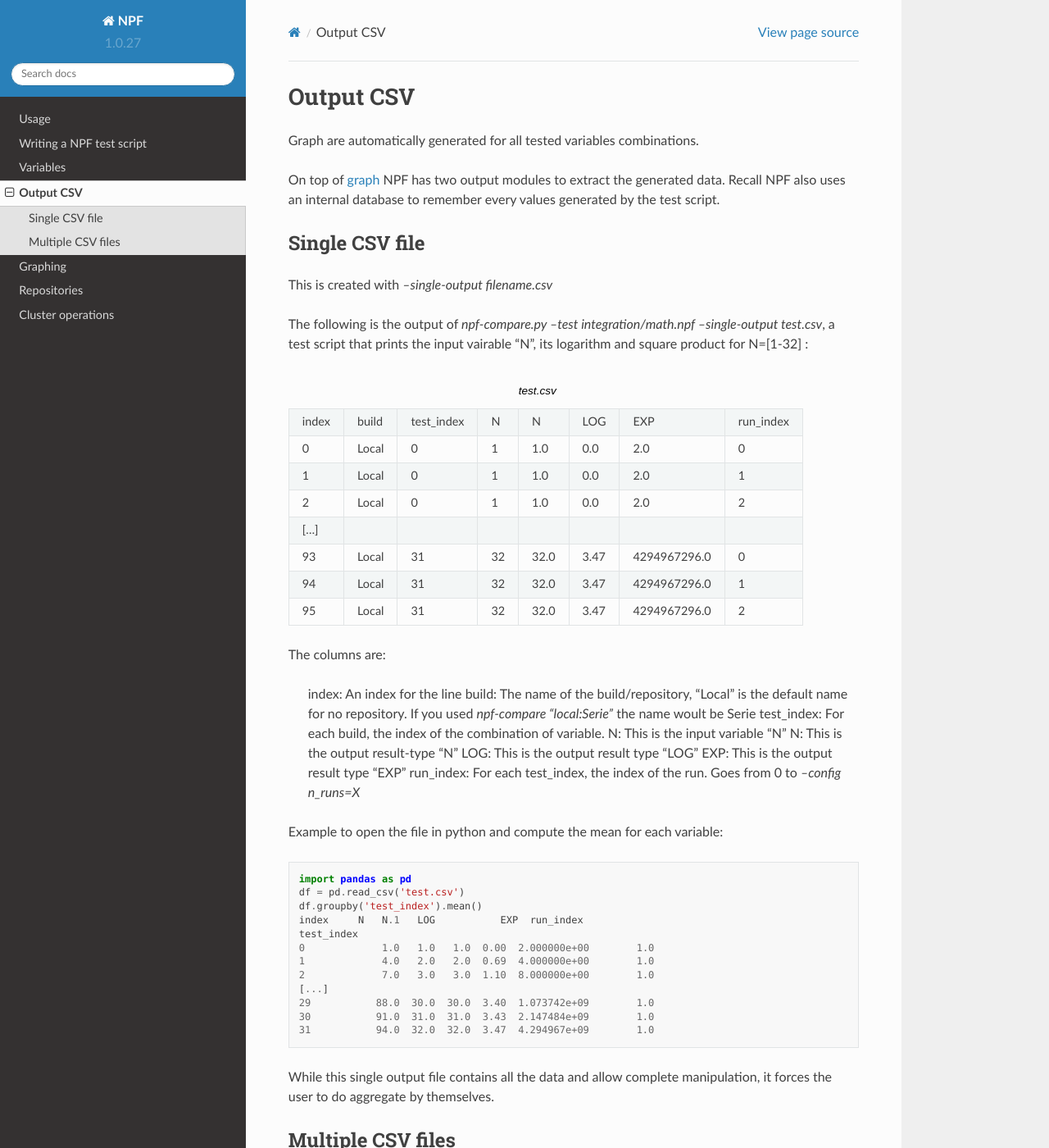
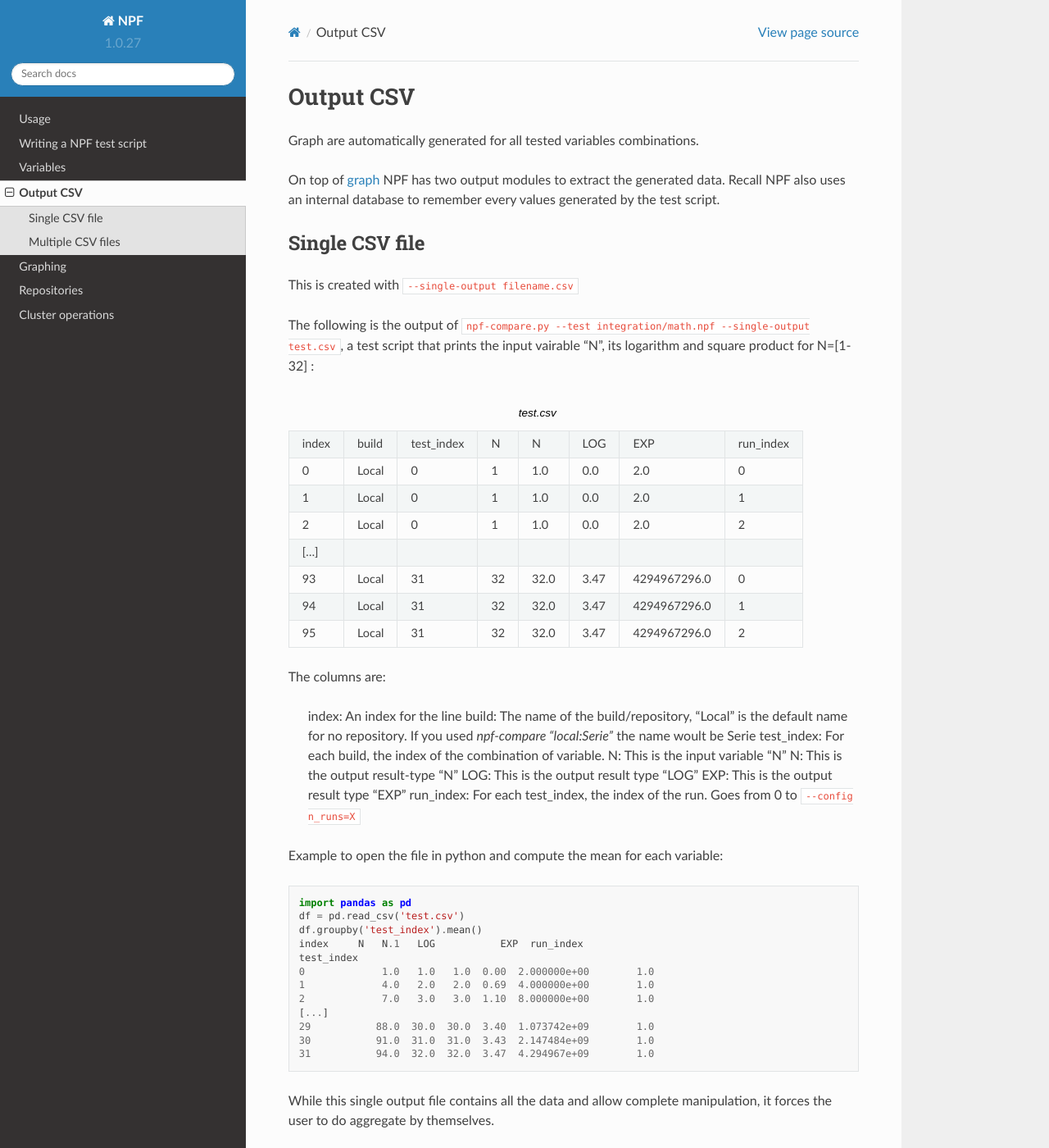
Before and after one commit to tbarbette/npf-docs, a Sphinx documentation site: the page built from docs/source/output.rst, in a window 1280 px wide and 1400 px high. Shown: the whole window at 82% size. Built offline with Sphinx 7.4.7 and the Read the Docs theme 2.0.0, drawn with Linux system fonts in a browser that asks for light colours; some of the changed text lies outside the part shown.

Commit message:
Use double quotes instead of emphasis

```diff
--- a/docs/source/output.rst
+++ b/docs/source/output.rst
@@ -10,9 +10,9 @@ On top of `graph <graphs>`_ NPF has two output modules to extract the generated
 
 Single CSV file
 ===============
-This is created with *--single-output filename.csv*
+This is created with ``--single-output filename.csv``
 
-The following is the output of *npf-compare.py --test integration/math.npf --single-output test.csv*, a test script that prints the input vairable "N", its logarithm and square product for N=[1-32] :
+The following is the output of ``npf-compare.py --test integration/math.npf --single-output test.csv``, a test script that prints the input vairable "N", its logarithm and square product for N=[1-32] :
 
 .. csv-table:: test.csv
 
@@ -34,7 +34,7 @@ The columns are:
    N: This is the output result-type "N"
    LOG: This is the output result type "LOG"
    EXP: This is the output result type "EXP"
-   run_index: For each test_index, the index of the run. Goes from 0 to *--config n_runs=X*
+   run_index: For each test_index, the index of the run. Goes from 0 to ``--config n_runs=X``
 
 
 Example to open the file in python and compute the mean for each variable:
@@ -76,7 +76,7 @@ With --output-columns the list of columns can be selected among:
    * last: The last value of the runs
    * all: One column per value of the run
 
-The following is the output of *npf-compare.py --test integration/math.npf --output test.csv --output-columns x mean median*, using the same test script as above :
+The following is the output of ``npf-compare.py --test integration/math.npf --output test.csv --output-columns x mean median``, using the same test script as above :
 
 .. csv-table:: test/LOG.csv
 
```
